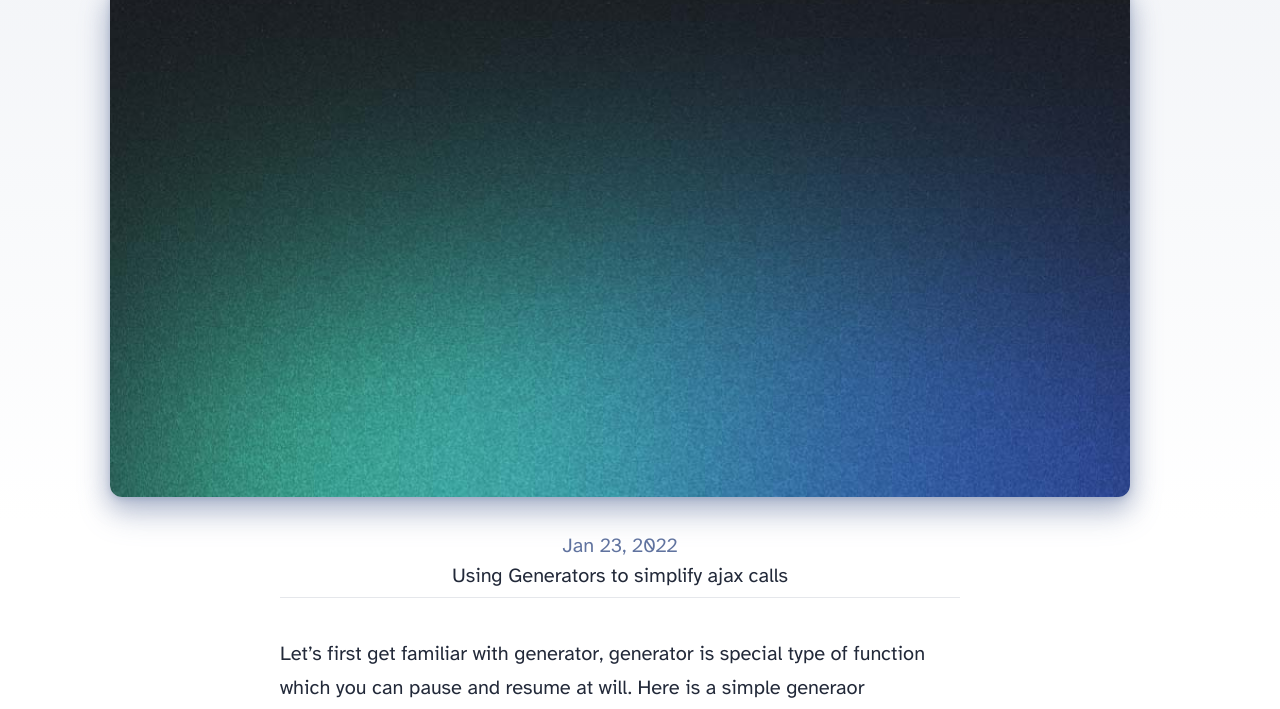
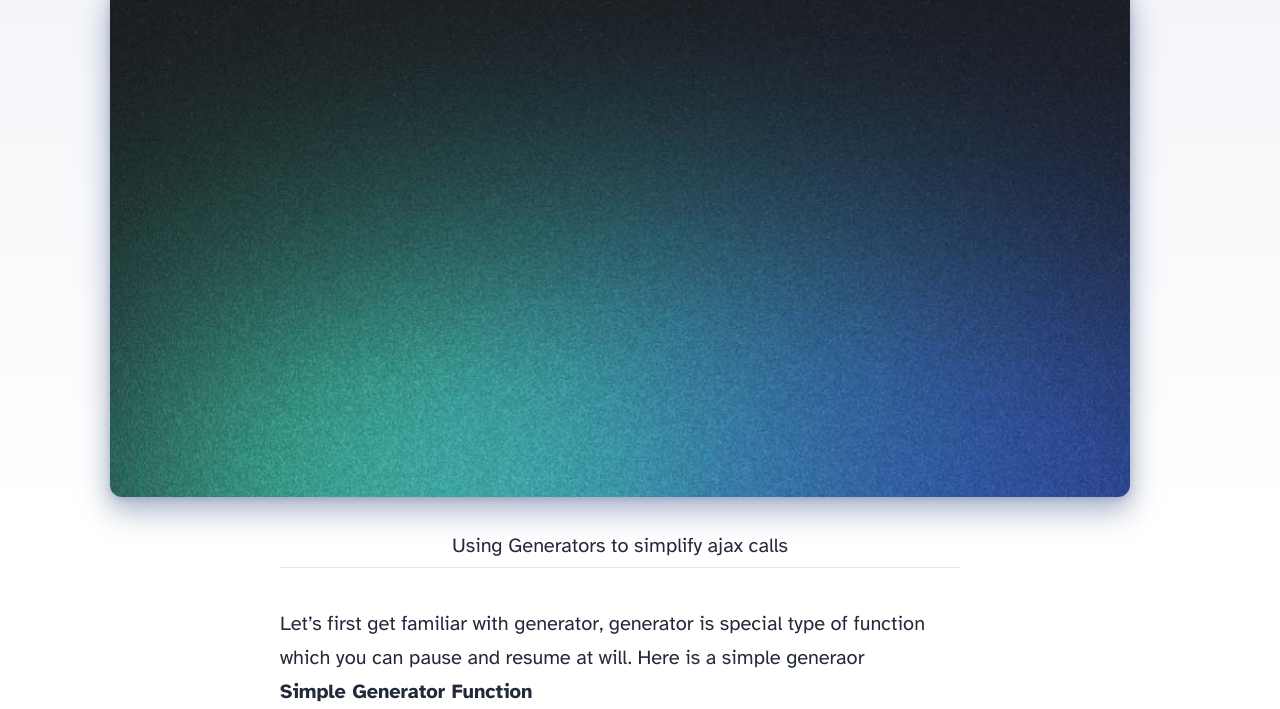
Before and after one commit to azs06/azs06.github.io, an Astro site: page /blog/ajax-calls-with-generator in a window 1280 px wide. Shown: the part 79-788 px from the top of the page. Built offline with nearby package versions, Linux system fonts and the light colour scheme; Astro itself is replaced by a stand-in of ours.

Commit message:
hide blog date for now

```diff
--- a/src/layouts/BlogPost.astro
+++ b/src/layouts/BlogPost.astro
@@ -63,7 +63,7 @@ const { title, description, pubDate, updatedDate, heroImage } = Astro.props;
 				</div>
 				<div class="prose">
 					<div class="title">
-						<div class="date">
+						<div class="date" style="display: none;">
 							<FormattedDate date={pubDate} />
 							{
 								updatedDate && (
```
